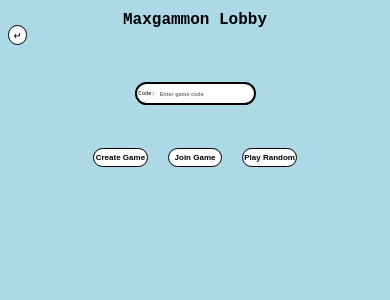
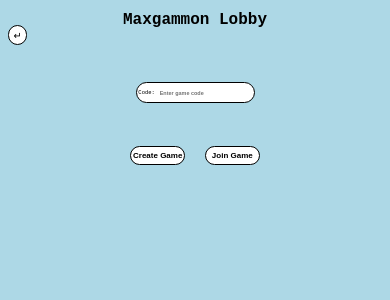
Before and after one commit to Max-Yfantopoulos/Backgammon-Website, a React (Vite) app in the folder client/: page /online in a window 390 px wide. Shown: the top 300 px of the page. Built offline with nearby package versions, Linux system fonts and the light colour scheme; no server answers.

Commit message:
UI Improvements

```diff
--- a/client/src/components/online.tsx
+++ b/client/src/components/online.tsx
@@ -450,9 +450,9 @@
           <button className="lobby-button" onClick={() => handleClick(-99)}>
             Join Game
           </button>
-          <button className="lobby-button" onClick={() => handleClick(-98)}>
+          {/* <button className="lobby-button" onClick={() => handleClick(-98)}>
             Play Random
-          </button>
+          </button> */}
         </div>
       </div>
       <button className="home" onClick={() => handleClick(-1)}>
--- a/client/src/styles/game.css
+++ b/client/src/styles/game.css
@@ -30,7 +30,6 @@
   align-items: center;
   width: 6.5%;
   height: 100%;
-  box-sizing: border-box;
   background-color: #a1662f;
 }
 
--- a/client/src/styles/home.css
+++ b/client/src/styles/home.css
@@ -44,7 +44,7 @@
   height: clamp(0.5rem, 10vh, 5.07vw);
   align-items: center;
   justify-content: center;
-  border: 2px solid black;
+  border: clamp(0.2vh, 0.2vw, 0.5vh) solid black;
   border-radius: 25px;
   background-color: white;
 }
```
Also changed, not shown: 2 other files (tests, documents, lock files or other folders).
